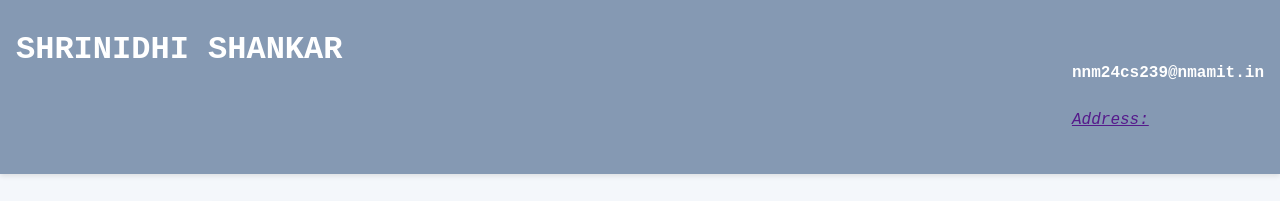
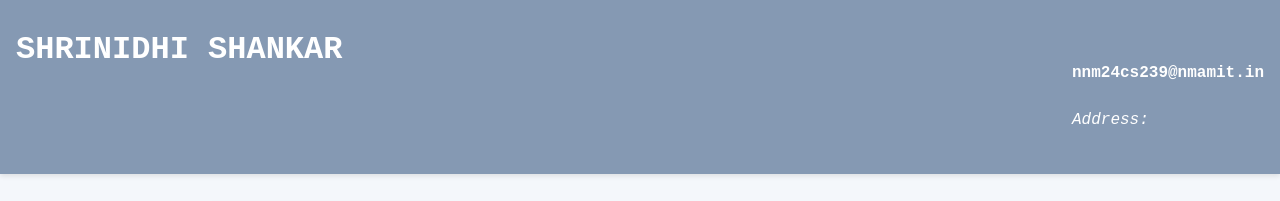
Before and after one commit to shrinidhi7171/shrinidhi.github.io, a plain HTML site: page index.html in a window 1280 px wide. Shown: the top 201 px of the page. Drawn offline with Linux system fonts and the light colour scheme.

Commit message:
Update styles.css

```diff
--- a/styles.css
+++ b/styles.css
@@ -17,6 +17,12 @@ body {
     color: #333;
     line-height: 1.6;
     margin: 0;
+}
+
+a{
+    color: white;
+    text-decoration: none;
+
 }
 
 
```
